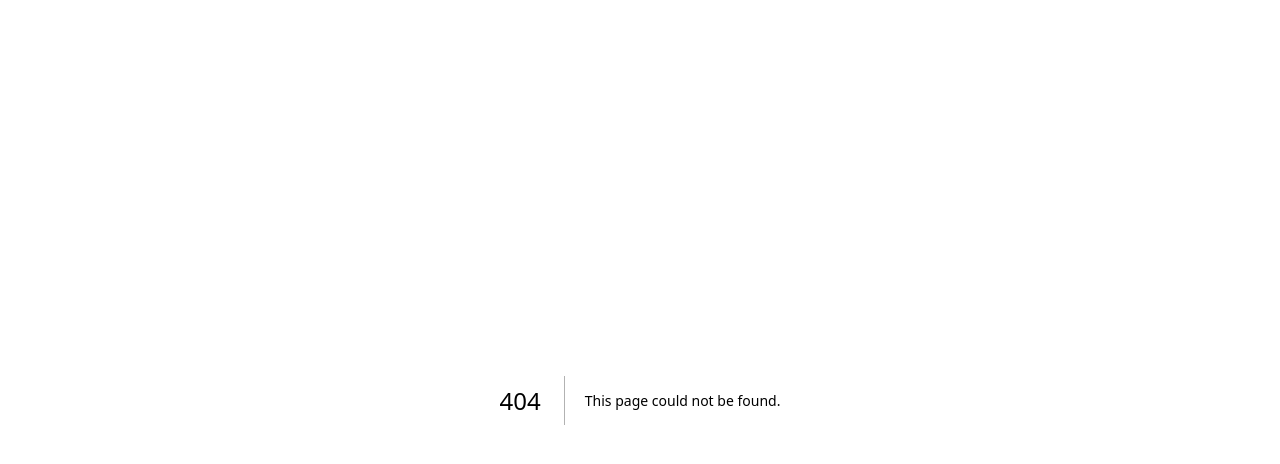
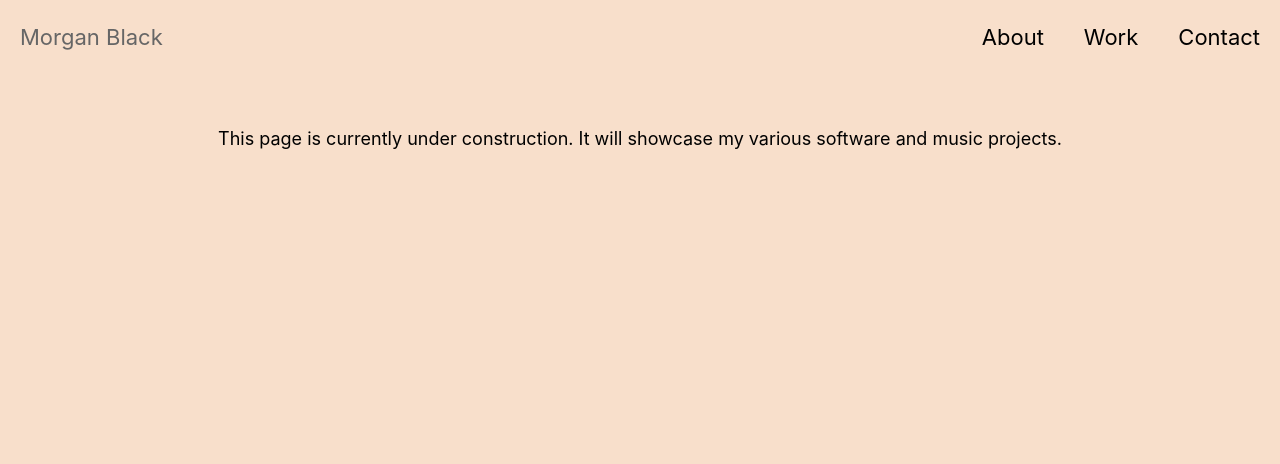
Before and after one commit to m-m-black/portfolio, a Next.js app: page /work in a window 1280 px wide. Before the commit this address had no page. Shown: the top 464 px of the page. Built offline with nearby package versions, Linux system fonts and the light colour scheme.

Commit message:
Add pages and styling

```diff
--- a/components/layout.module.css
+++ b/components/layout.module.css
@@ -1,7 +1,17 @@
 .container {
-  background-color: lightcoral;
+  background-color: #f8dfcb;
   display: flex;
+  flex-direction: column;
   align-items: center;
-  justify-content: center;
+  justify-content: flex-start;
   height: 100vh;
 }
+
+.main {
+  width: 100vw;
+  display: flex;
+  flex-direction: column;
+  align-items: center;
+  justify-content: flex-start;
+  padding: 50px 100px 50px 100px;
+}
--- a/components/layout.tsx
+++ b/components/layout.tsx
@@ -1,5 +1,6 @@
 import Head from "next/head";
 import styles from "./layout.module.css";
+import Navbar from "./navbar";
 
 const Layout = ({ children }) => {
   return (
@@ -7,7 +8,8 @@ const Layout = ({ children }) => {
       <Head>
         <link rel="icon" href="/favicon.ico" />
       </Head>
-      <main>{children}</main>
+      <Navbar />
+      <main className={styles.main}>{children}</main>
     </div>
   );
 };
--- /dev/null
+++ b/components/navbar/index.tsx
@@ -0,0 +1,45 @@
+import Link from "next/link";
+import navbarStyles from "./navbar.module.css";
+
+const Navbar = () => {
+  return (
+    <div style={styles.navbarContainer}>
+      <div style={styles.homeButtonContainer}>
+        <Link className={navbarStyles.a} href={"/"}>
+          Morgan Black
+        </Link>
+      </div>
+      <div style={styles.linksContainer}>
+        <Link className={navbarStyles.a} href={"/about"}>
+          About
+        </Link>
+        <Link className={navbarStyles.a} href={"/work"}>
+          Work
+        </Link>
+        <Link
+          className={navbarStyles.a}
+          href={"mailto:morganblack1988@gmail.com"}
+        >
+          Contact
+        </Link>
+      </div>
+    </div>
+  );
+};
+
+const styles = {
+  navbarContainer: {
+    display: "flex",
+    justifyContent: "space-between",
+    width: "100%",
+    backgroundColor: "#f8dfcb",
+  },
+  homeButtonContainer: {
+    display: "flex",
+  },
+  linksContainer: {
+    display: "flex",
+  },
+};
+
+export default Navbar;
--- /dev/null
+++ b/components/navbar/navbar.module.css
@@ -0,0 +1,11 @@
+.a {
+  color: black;
+  text-decoration: none;
+  padding: 20px;
+  font-size: 22px;
+}
+
+.a:hover {
+  color: #666;
+  text-decoration: none;
+}
--- /dev/null
+++ b/pages/about/messages.tsx
@@ -0,0 +1,8 @@
+const messages = {
+  aboutMe: {
+    message:
+      "Hello, I’m Morgan. I’m a musician, web developer and creative coder. This website is currently under construction so please bear with me while I build it.",
+  },
+};
+
+export default messages;
--- a/pages/index.tsx
+++ b/pages/index.tsx
@@ -1,3 +1,4 @@
+import React from "react";
 import Head from "next/head";
 import Layout from "../components/layout";
 
--- /dev/null
+++ b/pages/work/index.tsx
@@ -0,0 +1,18 @@
+import Head from "next/head";
+import Layout from "../../components/layout";
+import messages from "./messages";
+
+const Work = () => {
+  return (
+    <Layout>
+      <Head>
+        <title>Work</title>
+      </Head>
+      <div>
+        <p>{messages.workPageDescription.message}</p>
+      </div>
+    </Layout>
+  );
+};
+
+export default Work;
--- /dev/null
+++ b/pages/work/messages.tsx
@@ -0,0 +1,8 @@
+const messages = {
+  workPageDescription: {
+    message:
+      "This page is currently under construction. It will showcase my various software and music projects.",
+  },
+};
+
+export default messages;
```
Also changed, not shown: pages/about/index.tsx (added, +18 -0 lines).
